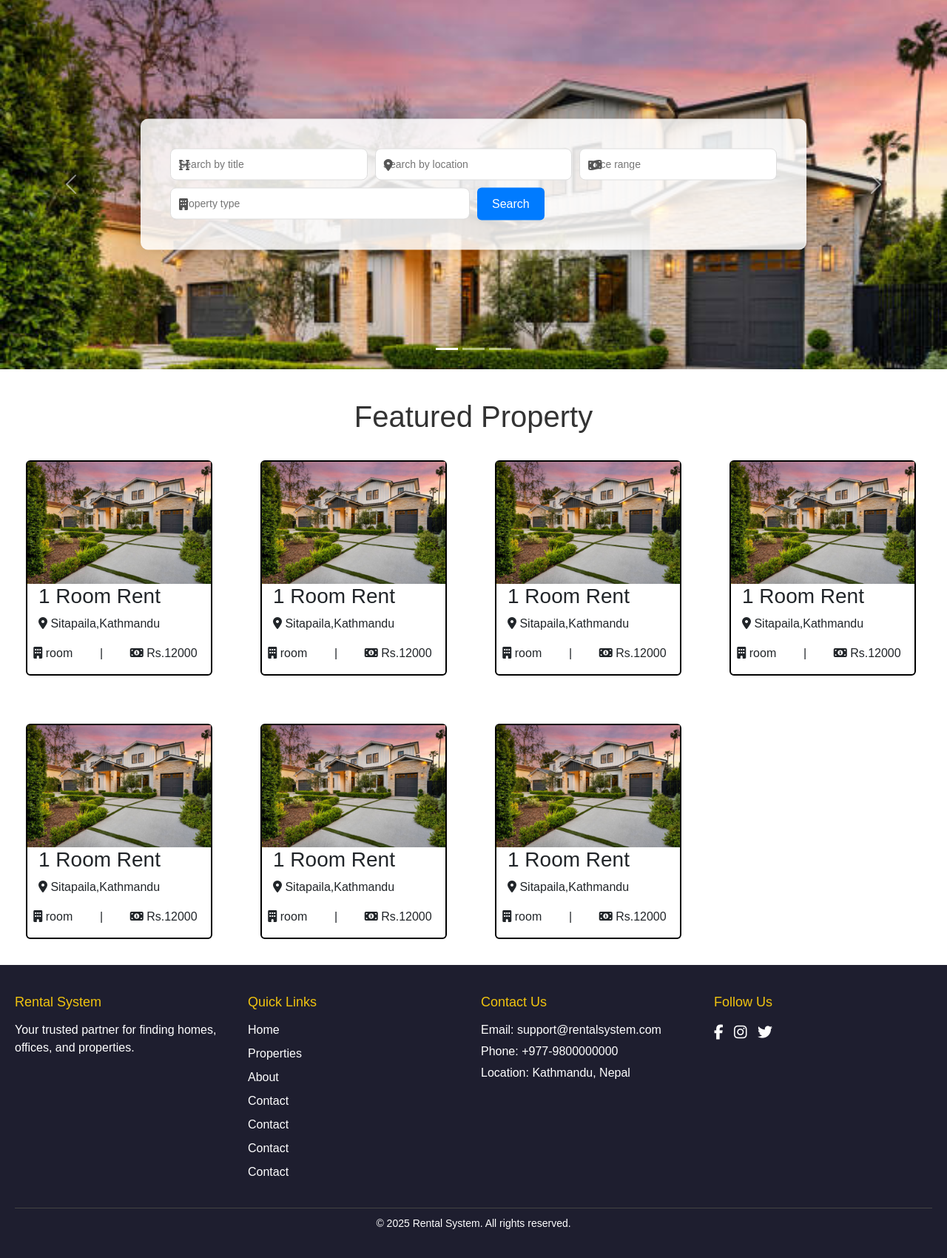
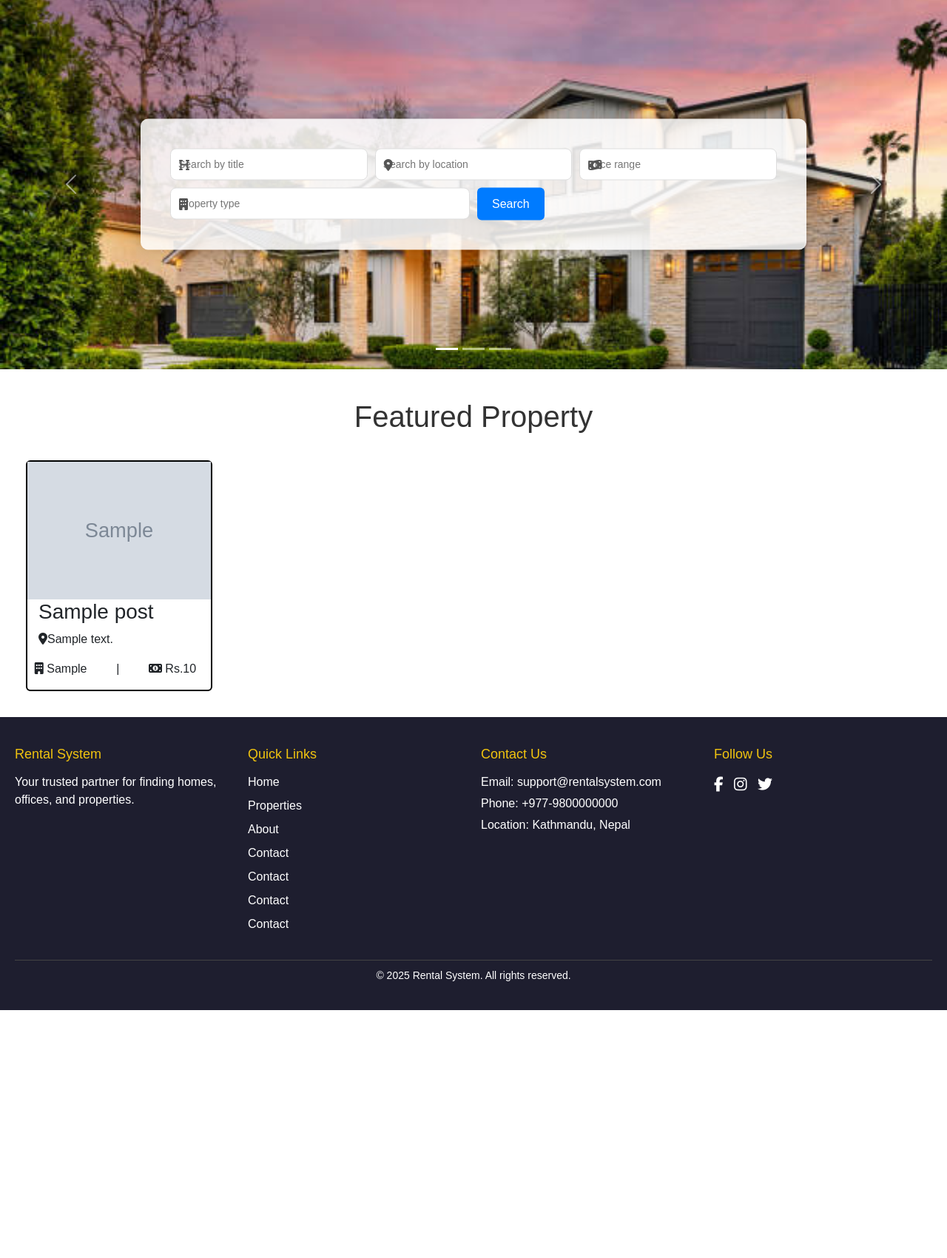
Before and after one commit to saraswoti2024/Rental_System, a Django app: page /home/ in a window 1280 px wide. Shown: the part 103-1803 px from the top of the page at 74% size. After the commit the page ends 1468 px from the top, so only its background shows below. Run offline with Django 5.2, Linux system fonts and the light colour scheme; tables that the repository leaves empty hold one stand-in row (values such as "Sample post"); grey boxes marked "Sample" are stand-in pictures; some libraries are stand-ins or nearby versions.

Commit message:
featured property

```diff
--- a/UI/templates/UI/home.html
+++ b/UI/templates/UI/home.html
@@ -68,76 +68,18 @@
  <div class="featured">
     <h1 class='f-title'>Featured Property</h1>
     <div class="cards">
+    {% for i in feature  %}
     <div class="card">
-        <img src="{% static 'images/house.jpg' %}" alt="" >
-        <h3 class="feature-topic">1 Room Rent</h3>
-        <p class="location"><i class="fa-solid fa-location-dot"></i>   Sitapaila,Kathmandu</p>
+        <img src="{{i.main_photo.url}}" alt="" >
+        <h3 class="feature-topic">{{i.title}}</h3>
+        <p class="location"><i class="fa-solid fa-location-dot"></i>{{i.address}}</p>
         <div class="card-inner">
-            <p class="type"><i class="fa-solid fa-building"></i>  room </p>
+            <p class="type"><i class="fa-solid fa-building"></i> {{i.property_type}} </p>
             <p>|</p>
-            <p class="price"><i class="fa-solid fa-money-bill-1"></i>  Rs.12000</p>
+            <p class="price"><i class="fa-solid fa-money-bill-1"></i>  Rs.{{i.price}}</p>
         </div>
     </div>
-    <div class="card">
-        <img src="{% static 'images/house.jpg' %}" alt="" width="300px" height="300px">
-        <h3 class="feature-topic">1 Room Rent</h3>
-        <p class="location"><i class="fa-solid fa-location-dot"></i>   Sitapaila,Kathmandu</p>
-        <div class="card-inner">
-            <p class="type"><i class="fa-solid fa-building"></i>  room </p>
-            <p>|</p>
-            <p class="price"><i class="fa-solid fa-money-bill-1"></i>  Rs.12000</p>
-        </div>
-    </div>
-    <div class="card">
-        <img src="{% static 'images/house.jpg' %}" alt="" width="300px" height="300px">
-        <h3 class="feature-topic">1 Room Rent</h3>
-        <p class="location"><i class="fa-solid fa-location-dot"></i>   Sitapaila,Kathmandu</p>
-        <div class="card-inner">
-            <p class="type"><i class="fa-solid fa-building"></i>  room </p>
-            <p>|</p>
-            <p class="price"><i class="fa-solid fa-money-bill-1"></i>  Rs.12000</p>
-        </div>
-    </div>
-    <div class="card">
-        <img src="{% static 'images/house.jpg' %}" alt="" width="300px" height="300px">
-        <h3 class="feature-topic">1 Room Rent</h3>
-        <p class="location"><i class="fa-solid fa-location-dot"></i>   Sitapaila,Kathmandu</p>
-        <div class="card-inner">
-            <p class="type"><i class="fa-solid fa-building"></i>  room </p>
-            <p>|</p>
-            <p class="price"><i class="fa-solid fa-money-bill-1"></i>  Rs.12000</p>
-        </div>
-    </div>
-    <div class="card">
-        <img src="{% static 'images/house.jpg' %}" alt="" width="300px" height="300px">
-        <h3 class="feature-topic">1 Room Rent</h3>
-        <p class="location"><i class="fa-solid fa-location-dot"></i>   Sitapaila,Kathmandu</p>
-        <div class="card-inner">
-            <p class="type"><i class="fa-solid fa-building"></i>  room </p>
-            <p>|</p>
-            <p class="price"><i class="fa-solid fa-money-bill-1"></i>  Rs.12000</p>
-        </div>
-    </div>
-    <div class="card">
-        <img src="{% static 'images/house.jpg' %}" alt="" width="300px" height="300px">
-        <h3 class="feature-topic">1 Room Rent</h3>
-        <p class="location"><i class="fa-solid fa-location-dot"></i>   Sitapaila,Kathmandu</p>
-        <div class="card-inner">
-            <p class="type"><i class="fa-solid fa-building"></i>  room </p>
-            <p>|</p>
-            <p class="price"><i class="fa-solid fa-money-bill-1"></i>  Rs.12000</p>
-        </div>
-    </div>
-    <div class="card">
-        <img src="{% static 'images/house.jpg' %}" alt="" width="300px" height="300px">
-        <h3 class="feature-topic">1 Room Rent</h3>
-        <p class="location"><i class="fa-solid fa-location-dot"></i>   Sitapaila,Kathmandu</p>
-        <div class="card-inner">
-            <p class="type"><i class="fa-solid fa-building"></i>  room </p>
-            <p>|</p>
-            <p class="price"><i class="fa-solid fa-money-bill-1"></i>  Rs.12000</p>
-        </div>
-    </div>
+    {% endfor %}
 </div>
  </div>
 {% endblock content %}
--- a/UI/templates/common.html
+++ b/UI/templates/common.html
@@ -43,10 +43,10 @@
               <a href="{% url 'home' %}"><h2 class="navtitle">HOME</h2></a>
               <a href="{% url 'house' %}"><h2 class="navtitle">HOUSE</h2></a>
               <a href="{% url 'flat' %}"><h2 class="navtitle">FLATS & APARTMENTS</h2></a>
-              <a href="{% url 'home' %}"><h2 class="navtitle">OFFICE SPACE</h2></a>
-              <a href="{% url 'home' %}"><h2 class="navtitle">LANDS</h2></a>
-              <a href="{% url 'home' %}"><h2 class="navtitle">SHUTTERS & SHOP</h2></a>
-              <a href="{% url 'home' %}"><h2 class="navtitle">ROOMS</h2></a>
+              <a href="{% url 'office' %}"><h2 class="navtitle">OFFICE SPACE</h2></a>
+              <a href="{% url 'land' %}"><h2 class="navtitle">LANDS</h2></a>
+              <a href="{% url 'shutter' %}"><h2 class="navtitle">SHUTTERS & SHOP</h2></a>
+              <a href="{% url 'room' %}"><h2 class="navtitle">ROOMS</h2></a>
 
               <div class="request">
                   <a href="{% url 'request_room' %}"><button class="navbutton"><h2 class="navtitle2">Find me Room</h2></button></a>
@@ -62,10 +62,10 @@
           <a href="{% url 'home' %}"><h2 class="navtitle">HOME</h2></a>
           <a href="{% url 'house' %}"><h2 class="navtitle">HOUSE</h2></a>
           <a href="{% url 'flat' %}"><h2 class="navtitle">FLATS & APARTMENTS</h2></a>
-          <a href="{% url 'home' %}"><h2 class="navtitle">OFFICE SPACE</h2></a>
-          <a href="{% url 'home' %}"><h2 class="navtitle">LANDS</h2></a>
-          <a href="{% url 'home' %}"><h2 class="navtitle">SHUTTERS & SHOP</h2></a>
-          <a href="{% url 'home' %}"><h2 class="navtitle">ROOMS</h2></a>
+          <a href="{% url 'office' %}"><h2 class="navtitle">OFFICE SPACE</h2></a>
+          <a href="{% url 'land' %}"><h2 class="navtitle">LANDS</h2></a>
+          <a href="{% url 'shutter' %}"><h2 class="navtitle">SHUTTERS & SHOP</h2></a>
+          <a href="{% url 'room' %}"><h2 class="navtitle">ROOMS</h2></a>
 
           <div class="request">
               <a href="{% url 'request_room' %}"><button class="navbutton"><h2 class="navtitle2">Find me Room</h2></button></a>
--- a/UI/urls.py
+++ b/UI/urls.py
@@ -13,4 +13,8 @@ urlpatterns = [
     path('deleteproperty/<int:id>',delete_property,name="deleteproperty"),
     path('house/',house,name="house"),
     path('flat/',flat,name="flat"),
+    path('office/',officespace,name="office"),
+    path('Room/',Room,name="room"),
+    path('land/',land,name="land"),
+    path('shutter/',shutter,name="shutter"),
 ]
--- a/UI/views.py
+++ b/UI/views.py
@@ -19,7 +19,11 @@ class HomeView(View):
     def post(self,request):
         pass
     def get(self,request):
-        return render(request,'UI/home.html')
+        data = property_post.objects.filter(is_approved=True).order_by('-date')[:5]
+        context = {
+            'feature' : data,
+        }
+        return render(request,'UI/home.html',context)
 
 def choices(request):
     return render(request,'UI/choices.html')
@@ -162,7 +166,7 @@ def delete_property(request,id):
 
 def house(request):
 
-    data = property_post.objects.filter(property_type="House",is_approved=True).order_by('date')
+    data = property_post.objects.filter(property_type="House",is_approved=True).order_by('-date')
     context = {
         'houses' : data
     }
@@ -170,8 +174,39 @@ def house(request):
 
 def flat(request):
 
-    data = property_post.objects.filter(property_type="Flat",is_approved=True).order_by('date')
+    data = property_post.objects.filter(property_type="Flat",is_approved=True).order_by('-date')
     context = {
         'flat' : data
     }
     return render(request,'UI/Flat.html',context)
+
+def officespace(request):
+
+    data = property_post.objects.filter(property_type="office_space",is_approved=True).order_by('-date')
+    context = {
+        'office' : data
+    }
+    return render(request,'UI/office.html',context)
+
+def land(request):
+    data = property_post.objects.filter(property_type="lands",is_approved=True).order_by('-date')
+    context = {
+        'land' : data
+    }
+    return render(request,'UI/land.html',context)
+
+def shutter(request):
+
+    data = property_post.objects.filter(property_type="shutters",is_approved=True).order_by('-date')
+    context = {
+        'shutter' : data
+    }
+    return render(request,'UI/shutter.html',context)
+
+def Room(request):
+
+    data = property_post.objects.filter(property_type="Room",is_approved=True).order_by('-date')
+    context = {
+        'room' : data
+    }
+    return render(request,'UI/Room.html',context)
```
Also changed, not shown: UI/templates/UI/Room.html (added, +22 -0 lines), UI/templates/UI/land.html (added, +22 -0 lines), UI/templates/UI/office.html (added, +21 -0 lines), UI/templates/UI/property_post.html (+7 -0 lines), UI/templates/UI/shutter.html (added, +22 -0 lines).
